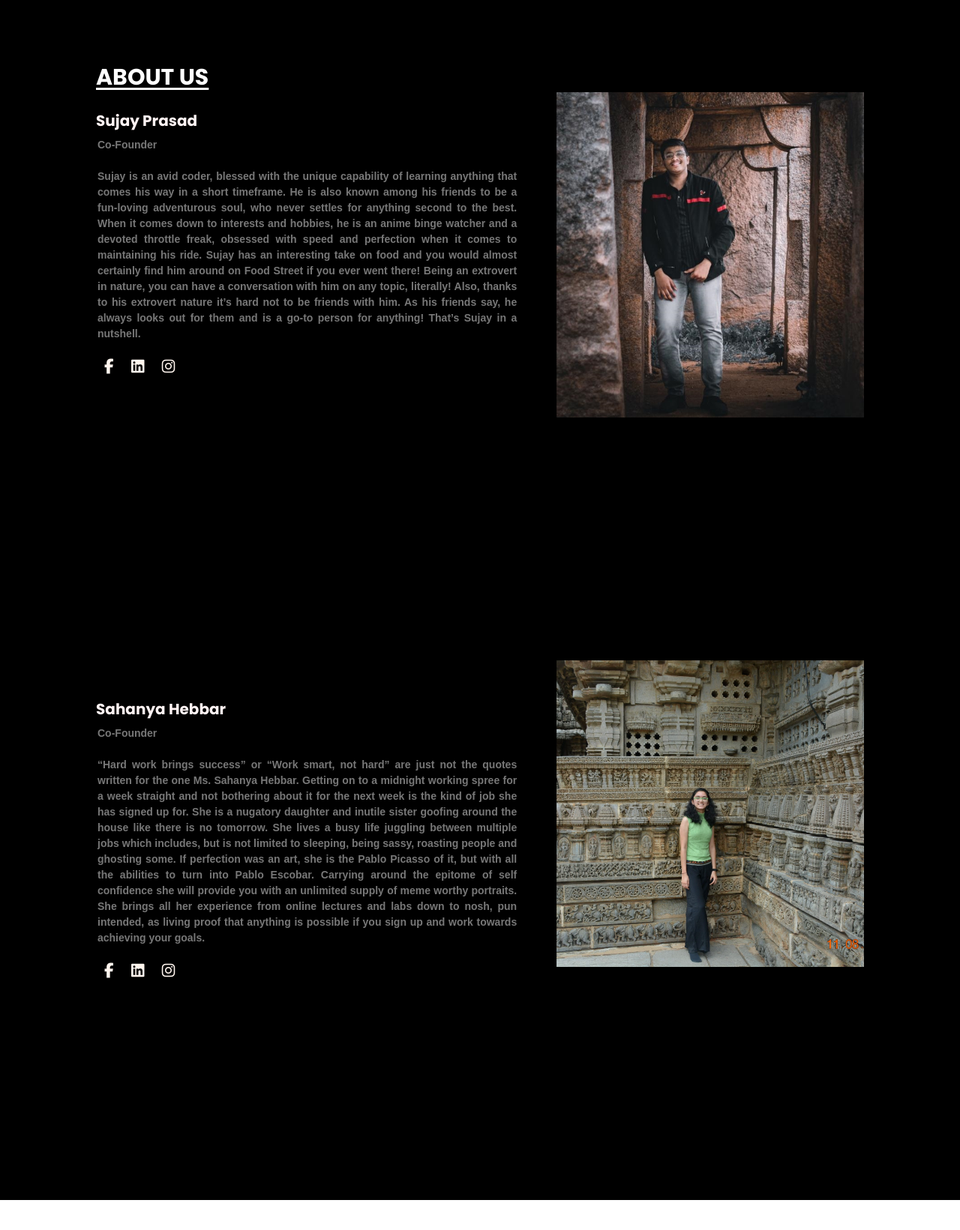
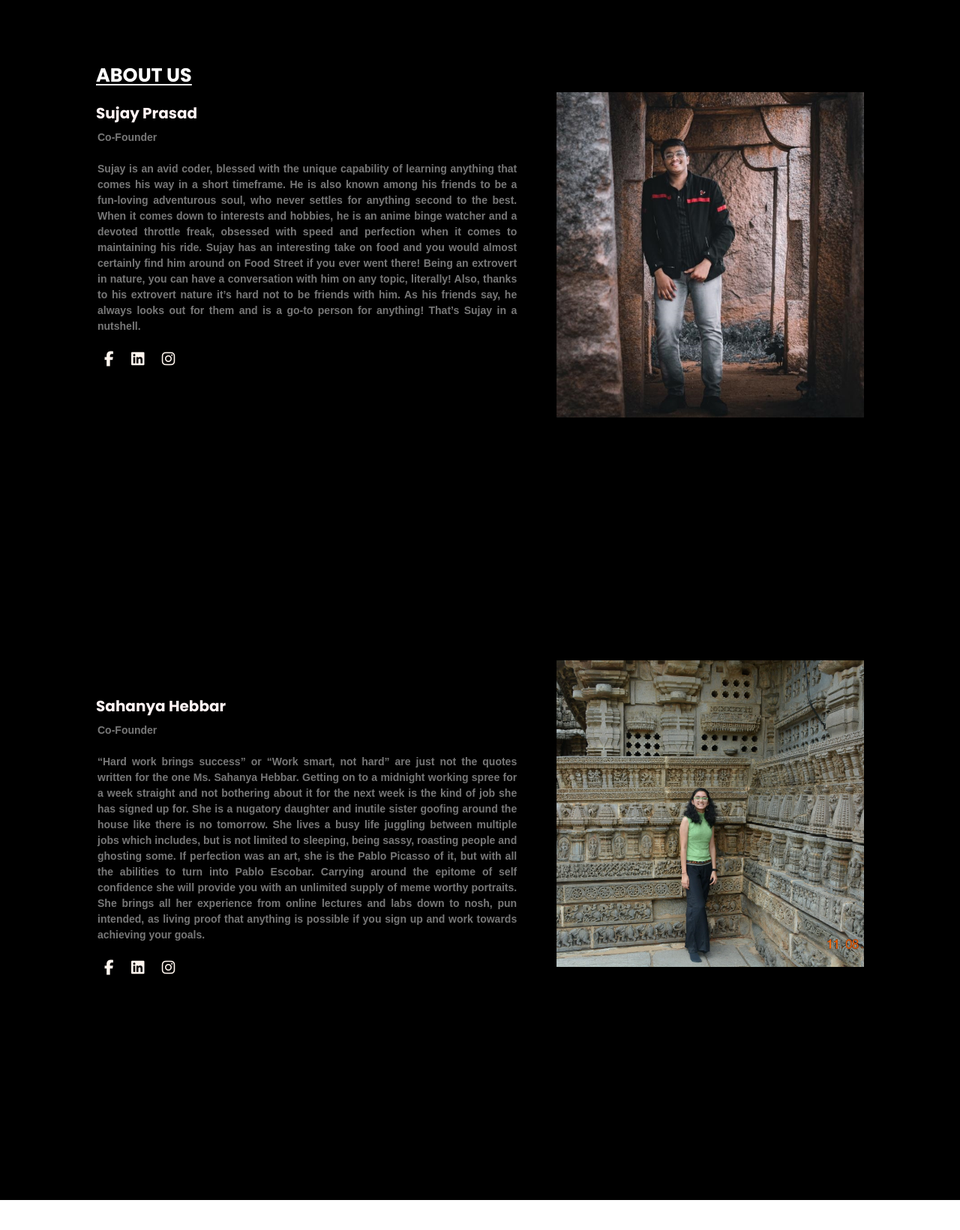
Before and after one commit to SahanyaHebbar/Nosh, a Flask app: page /aboutUs in a window 1280 px wide. Shown: the part 890-2531 px from the top of the page at 75% size. Run offline with Flask 2, Linux system fonts and the light colour scheme; some libraries are stand-ins or nearby versions.

Commit message:
Smoll update

```diff
--- a/static/aboutUs.css
+++ b/static/aboutUs.css
@@ -34,14 +34,14 @@
 
 .content-section .title {
     text-transform: uppercase;
-    font-size: 20px;
+    font-size: 17px;
     color: white;
     text-decoration: underline;
     text-underline-offset: 5%;
 }
 
 .content-section .content h3 {
-    margin-top: 20px;
+    margin-top: 16px;
     color: #FFF3F3;
     font-size: 20px;
 }
```
